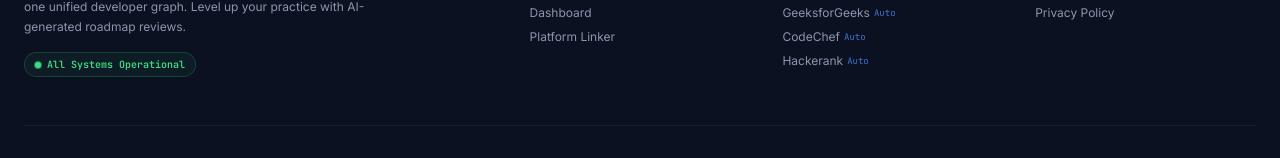
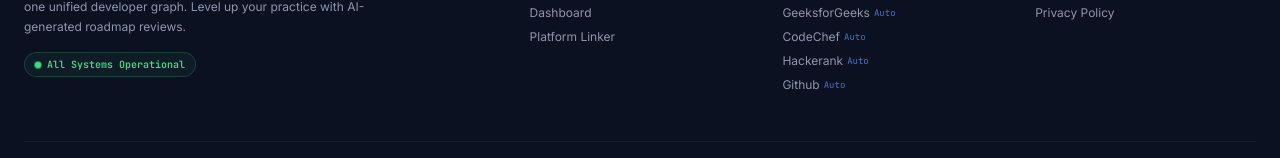
Before and after one commit to amanmishra2005/CodeMerge, a React (Vite) app in the folder frontend/: page / in a window 1280 px wide. Shown: the part 3089-3247 px from the top of the page. Built offline with nearby package versions, Linux system fonts and the light colour scheme; no server answers.

Commit message:
docs(footer): add GitHub to list of auto platforms in footer

```diff
--- a/frontend/src/components/Footer.jsx
+++ b/frontend/src/components/Footer.jsx
@@ -111,6 +111,12 @@ export default function Footer() {
                   Auto
                 </span>
               </li>
+              <li className="flex items-center gap-1">
+                Github{" "}
+                <span className="text-[9px] text-accent/80 font-mono">
+                  Auto
+                </span>
+              </li>
             </ul>
           </div>
 
```
